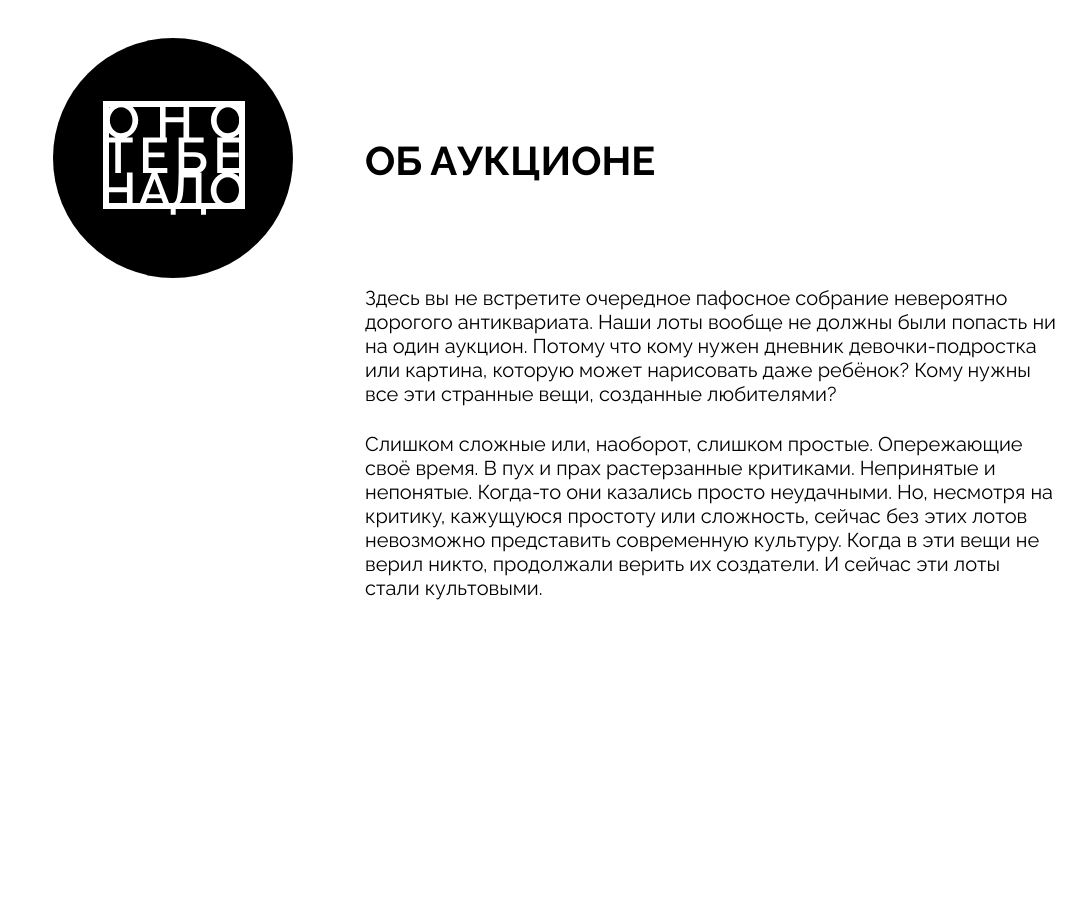
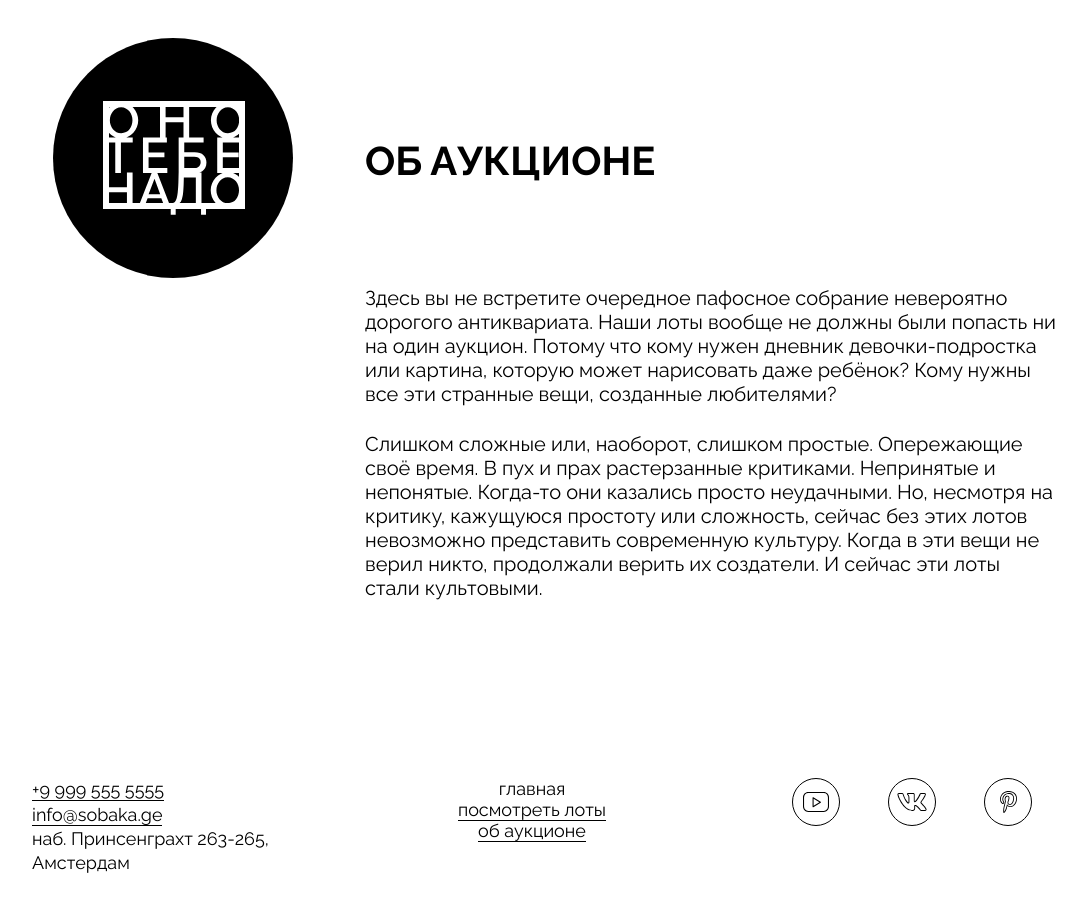
Before and after one commit to giga-rus/ono-tebe-nado, a plain HTML site: page index.html in a window 1280 px wide. Shown: the part 2062-2974 px from the top of the page, without its empty margins (108-1194 px from the left). Before the commit the page ends 2662 px from the top, so only its background shows below. Drawn offline with Linux system fonts and the light colour scheme.

Commit message:
добавлен блок footer

```diff
--- a/index.html
+++ b/index.html
@@ -92,6 +92,44 @@
         </div>
       </section>
     </main>
-    <footer class="footer"></footer>
+    <footer class="footer">
+      <address class="address">
+        <a href="tel:+99995555555" class="header__link">+9 999 555 5555</a>
+        <br>
+        <a href="mailto:info@sobaka.ge" class="header__link">info@sobaka.ge</a>
+        <br>
+        наб. Принсенграхт 263-265, Амстердам
+      </address>
+      <nav class="footer__menu">
+        <ul class="footer__menu-list">
+          <li class="footer__menu-list-item">
+            <a class="footer__menu-link_active">главная</a>
+          </li>
+          <li class="footer__menu-list-item">
+            <a class="footer__menu-link" href="#">посмотреть лоты</a>
+          </li>
+          <li class="footer__menu-list-item">
+            <a class="footer__menu-link" href="#">об аукционе</a>
+          </li>
+        </ul>
+      </nav>
+      <ul class="footer__social-list">
+        <li class="footer__social-list-item">
+          <a class="footer__social-link" href="#">
+            <img class="footer__social-icon" src="images/yt.svg" alt="Иконка Youtube">
+          </a>
+        </li>
+        <li class="footer__social-list-item">
+          <a class="footer__social-link" href="#">
+            <img class="footer__social-icon" src="images/vk.svg" alt="Иконка Вконтакте">
+          </a>
+        </li>
+        <li class="footer__social-list-item">
+          <a class="footer__social-link" href="#">
+            <img class="footer__social-icon" src="images/pinterest.svg" alt="Иконка Pinterest">
+          </a>
+        </li>
+      </ul>
+    </footer>
   </body>
 </html>
--- a/styles/style.css
+++ b/styles/style.css
@@ -21,7 +21,6 @@
 
 .header__links-list-item {
   list-style: circle;
-
 }
 
 .header__links-list-item_no-bullit {
@@ -51,12 +50,12 @@
   line-height: 24.3px;
   font-style: normal;
   text-decoration: none;
-  padding-top: 5px;
   align-self: center;
 }
 
 .header__address {
   justify-self: end;
+  padding-top: 5px;
 }
 
 .cover {
@@ -272,3 +271,58 @@
   font-weight: 400;
   line-height: 24px;
 }
+
+.footer {
+  display: grid;
+  grid-template-columns: repeat(3, 1fr);
+  padding: 178px 50px 91px;
+  place-content: start space-around;
+  color: black;
+  font-size: 18px;
+  font-weight: 400;
+  color: black;
+}
+
+.footer__menu {
+  justify-self: center;
+}
+
+.footer__menu-list {
+  text-align: center;
+}
+
+.footer__menu-list-item {
+  list-style: none;
+}
+
+.footer__menu-link {
+  border-bottom: 1px solid black;
+  text-decoration: none;
+}
+
+.footer__menu-link_active {
+  text-decoration: none;
+}
+
+.footer__social-list {
+  display: flex;
+  flex-direction: row;
+  gap: 48px;
+  justify-self: end;
+}
+
+.footer__social-list-item {
+  list-style: none;
+}
+
+.footer__social-link {
+  text-decoration: none;
+  display: block;
+  height: 100%;
+}
+
+.footer__social-icon {
+  margin: auto;
+  height: 48px;
+  width: 48px;
+}
```
